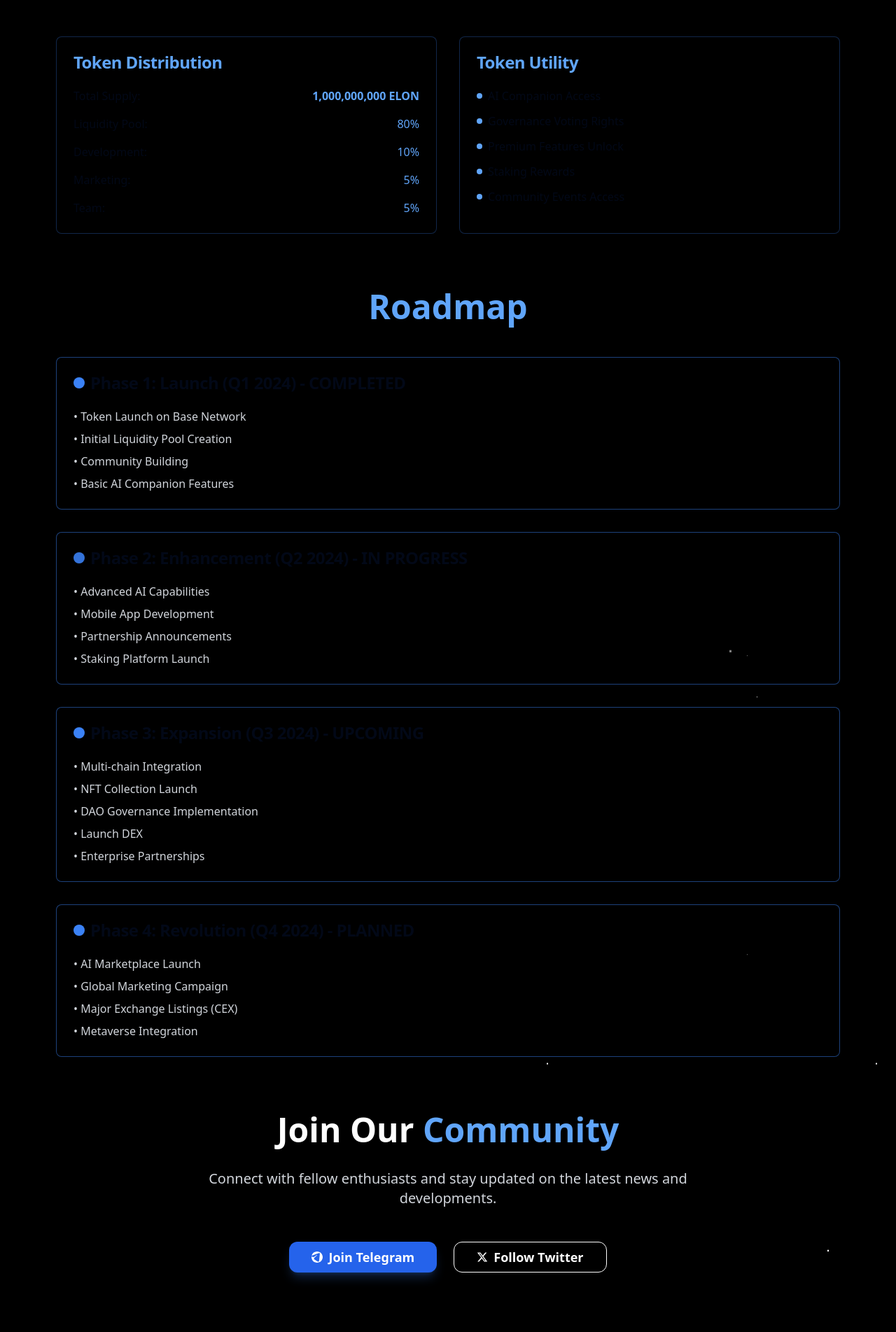
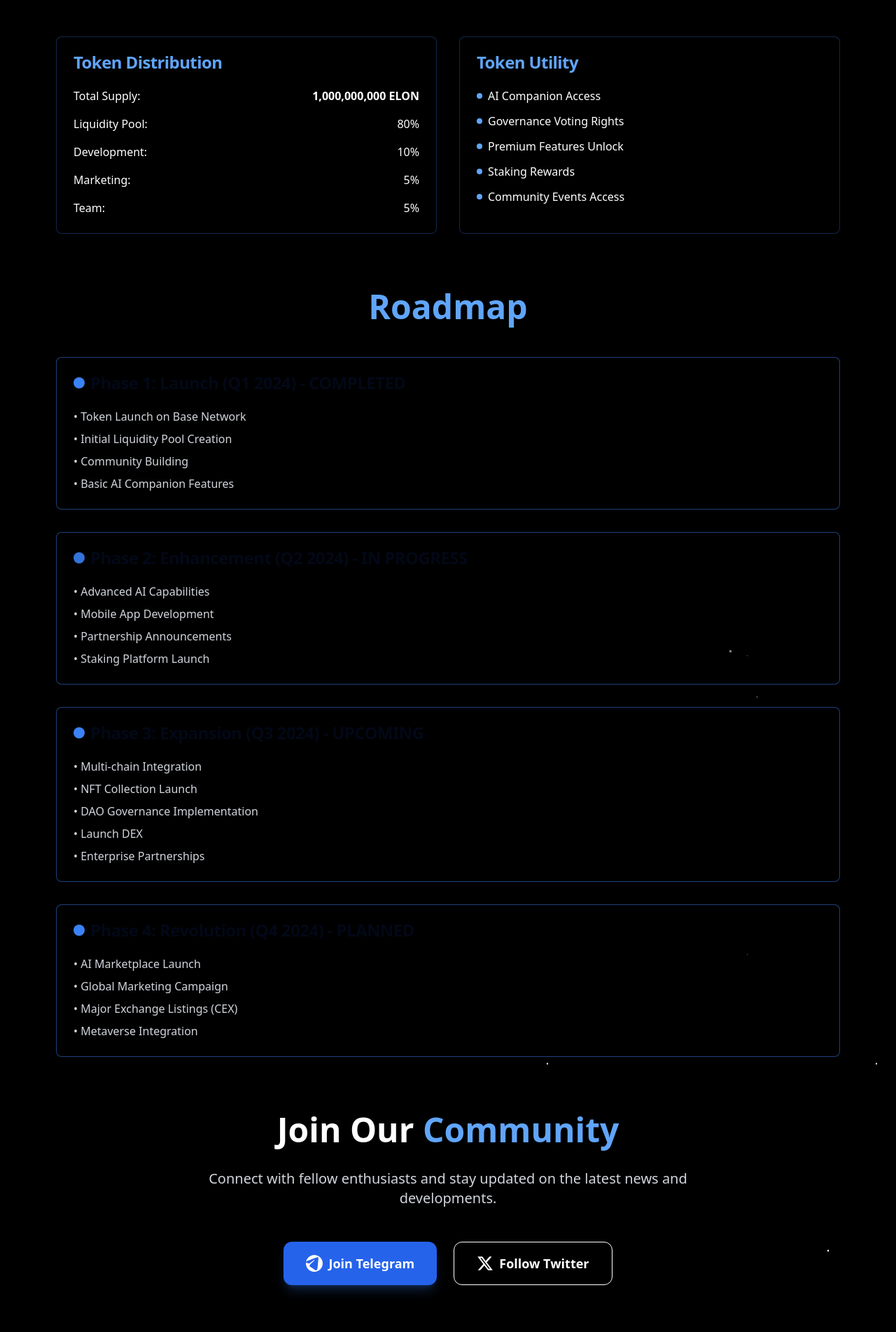
Before and after one commit to makasena/jarvis, a Next.js app: page / in a window 1280 px wide. Shown: the part 2032-3935 px from the top of the page at 70% size. Built offline with nearby package versions, Linux system fonts and the light colour scheme.

Commit message:
fix: update Token Distribution labels to white
Ensure all text in "Token Distribution" section is white.

Co-authored-by: null <218209144+makasena@users.noreply.github.com>

```diff
--- a/app/page.tsx
+++ b/app/page.tsx
@@ -164,24 +164,24 @@ export default function ElonGrokCompanion() {
               </CardHeader>
               <CardContent className="space-y-4">
                 <div className="flex justify-between">
-                  <span>Total Supply:</span>
-                  <span className="text-blue-400 font-bold">1,000,000,000 ELON</span>
+                  <span className="text-white">Total Supply:</span>
+                  <span className="text-white font-bold">1,000,000,000 ELON</span>
                 </div>
                 <div className="flex justify-between">
-                  <span>Liquidity Pool:</span>
-                  <span className="text-blue-400">80%</span>
+                  <span className="text-white">Liquidity Pool:</span>
+                  <span className="text-white">80%</span>
                 </div>
                 <div className="flex justify-between">
-                  <span>Development:</span>
-                  <span className="text-blue-400">10%</span>
+                  <span className="text-white">Development:</span>
+                  <span className="text-white">10%</span>
                 </div>
                 <div className="flex justify-between">
-                  <span>Marketing:</span>
-                  <span className="text-blue-400">5%</span>
+                  <span className="text-white">Marketing:</span>
+                  <span className="text-white">5%</span>
                 </div>
                 <div className="flex justify-between">
-                  <span>Team:</span>
-                  <span className="text-blue-400">5%</span>
+                  <span className="text-white">Team:</span>
+                  <span className="text-white">5%</span>
                 </div>
               </CardContent>
             </Card>
@@ -192,23 +192,23 @@ export default function ElonGrokCompanion() {
               <CardContent className="space-y-3">
                 <div className="flex items-center gap-2">
                   <div className="w-2 h-2 bg-blue-400 rounded-full"></div>
-                  <span>AI Companion Access</span>
+                  <span className="text-white">AI Companion Access</span>
                 </div>
                 <div className="flex items-center gap-2">
                   <div className="w-2 h-2 bg-blue-400 rounded-full"></div>
-                  <span>Governance Voting Rights</span>
+                  <span className="text-white">Governance Voting Rights</span>
                 </div>
                 <div className="flex items-center gap-2">
                   <div className="w-2 h-2 bg-blue-400 rounded-full"></div>
-                  <span>Premium Features Unlock</span>
+                  <span className="text-white">Premium Features Unlock</span>
                 </div>
                 <div className="flex items-center gap-2">
                   <div className="w-2 h-2 bg-blue-400 rounded-full"></div>
-                  <span>Staking Rewards</span>
+                  <span className="text-white">Staking Rewards</span>
                 </div>
                 <div className="flex items-center gap-2">
                   <div className="w-2 h-2 bg-blue-400 rounded-full"></div>
-                  <span>Community Events Access</span>
+                  <span className="text-white">Community Events Access</span>
                 </div>
               </CardContent>
             </Card>
@@ -301,25 +301,28 @@ export default function ElonGrokCompanion() {
             Connect with fellow enthusiasts and stay updated on the latest news and developments.
           </p>
           <div className="flex flex-col sm:flex-row justify-center gap-6">
-            <Button
-              size="lg"
-              className="bg-blue-600 hover:bg-blue-700 text-white px-8 py-4 text-lg font-semibold rounded-xl shadow-lg shadow-blue-500/25 transition-all duration-300 hover:shadow-blue-500/40 flex items-center gap-2"
+            <a
+              href="https://t.me/eloncompanion"
+              target="_blank"
+              rel="noopener noreferrer"
+              className="flex items-center gap-2 bg-blue-600 hover:bg-blue-700 text-white px-8 py-4 text-lg font-semibold rounded-xl shadow-lg shadow-blue-500/25 transition-all duration-300 hover:shadow-blue-500/40"
             >
               <svg className="w-6 h-6" fill="currentColor" viewBox="0 0 24 24">
                 <path d="M12 0C5.374 0 0 5.373 0 12s5.374 12 12 12 12-5.373 12-12S18.626 0 12 0zm5.568 8.16c-.169 1.858-.896 9.728-.896 9.728-.384 3.24-1.43 3.802-2.337 3.963-.77.136-1.355-.52-2.124-1.08-.359-.26-6.202-3.924-6.202-3.924s-.715-.446-.78-1.402c-.078-1.148.715-1.749.715-1.749s5.818-5.396 5.818-5.396s.39-.312.39-.624c0-.312-.39-.624-.39-.624s-6.169 4.624-6.169 4.624-.78.52-2.337.078c-1.557-.442-3.37-1.04-3.37-1.04s-1.245-.78.884-1.612c0 0 10.884-4.368 14.821-5.564 1.687-.52 2.337.26 2.337.26z" />
               </svg>
               Join Telegram
-            </Button>
-            <Button
-              variant="outline"
-              size="lg"
-              className="border-white text-white hover:bg-blue-900 px-8 py-4 text-lg font-semibold rounded-xl transition-all duration-300 bg-transparent flex items-center gap-2"
+            </a>
+            <a
+              href="https://x.com/companionelon"
+              target="_blank"
+              rel="noopener noreferrer"
+              className="flex items-center gap-2 border-white text-white hover:bg-blue-900 px-8 py-4 text-lg font-semibold rounded-xl transition-all duration-300 bg-transparent border"
             >
               <svg className="w-6 h-6" fill="currentColor" viewBox="0 0 24 24">
                 <path d="M18.244 2.25h3.308l-7.227 8.26 8.502 11.24H16.17l-5.214-6.817L4.99 21.75H1.68l7.73-8.835L1.254 2.25H8.08l4.713 6.231zm-1.161 17.52h1.833L7.084 4.126H5.117z" />
               </svg>
               Follow Twitter
-            </Button>
+            </a>
           </div>
         </section>
 
```
